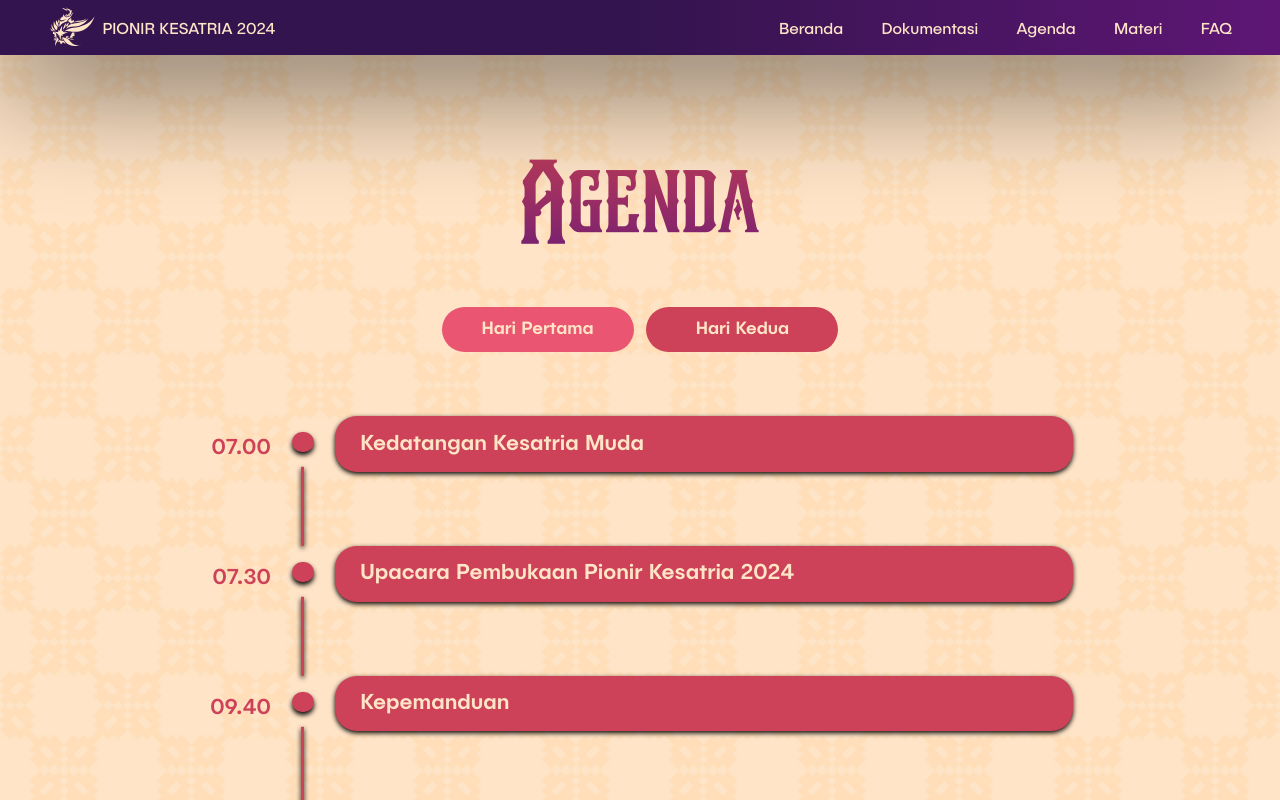
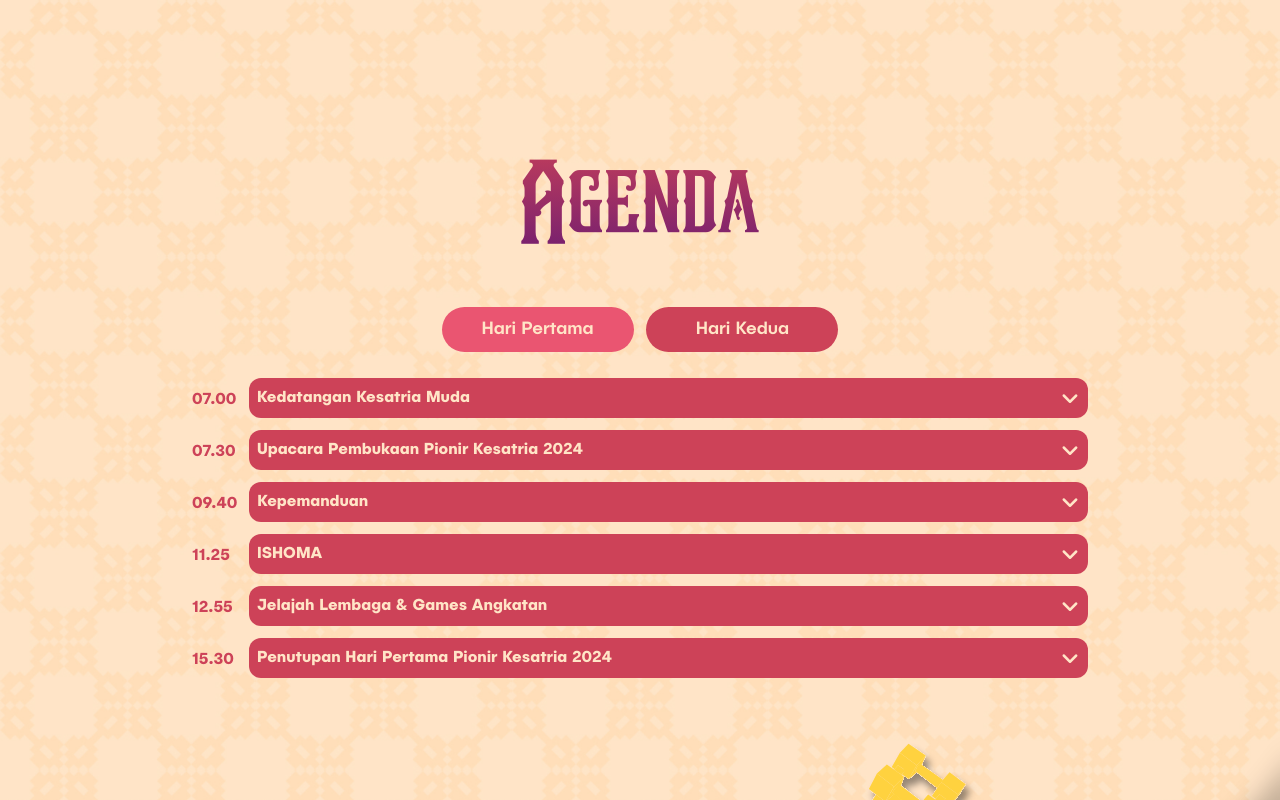
Before and after one commit to kesatriaugm2024/fe-pionirkesatria-2024, a Next.js app: page /agenda in a window 1280 px wide. Shown: the top 800 px of the page. Built offline with nearby package versions, Linux system fonts and the light colour scheme.

Commit message:
Fix agenda

```diff
--- a/src/app/agenda/page.tsx
+++ b/src/app/agenda/page.tsx
@@ -1,10 +1,10 @@
 "use client";
-import { useState } from "react";
-import { Day1 } from "@/app/agenda/rundown/day1";
-import { Day2 } from "@/app/agenda/rundown/day2";
-import Image from "next/image";
+import { useState, useEffect } from "react";
+import Day from "@/app/agenda/rundown/day";
+import dataDay1 from "@/app/agenda/rundown/day1.json";
+import dataDay2 from "@/app/agenda/rundown/day2.json";
 import Footer from "@/components/layout/footer";
-// import AOS from "aos";
+import AOS from "aos";
 
 const BUTTONOPTION = [
   {
@@ -27,6 +27,10 @@ export default function Agenda() {
   function handleDay2() {
     setActivePage("Day2");
   }
+
+  useEffect(() => {
+    AOS.init();
+  }, []);
 
   return (
     <>
@@ -52,8 +56,8 @@ export default function Agenda() {
         </div>
 
         <div className="py-[1vw]">
-          {activePage == "Day1" && <Day1 />}
-          {activePage == "Day2" && <Day2 />}
+          {activePage == "Day1" && <Day data={dataDay1} />}
+          {activePage == "Day2" && <Day data={dataDay2} />}
         </div>
       </main>
       <Footer />
--- a/src/app/agenda/rundown/day2.tsx
+++ b/src/app/agenda/rundown/day.tsx
@@ -1,17 +1,14 @@
 "use client";
 import { useState } from "react";
-import AOS from "aos";
 import "aos/dist/aos.css";
-import dataDay2 from "@/app/agenda/rundown/day2.json";
-import Image from "next/image";
 
-export const Day2 = () => {
+export default function Day({ data }: any) {
   return (
     <div
       data-aos="fade-up"
       className="mx-auto flex w-[90%] flex-col items-center gap-3 sm:w-[70%] lg:max-w-[700px] xl:max-w-[900px]"
     >
-      {dataDay2.map((item, index) => {
+      {data.map((item: any, index: number) => {
         return (
           <AgendaItem
             key={index}
@@ -23,7 +20,7 @@ export const Day2 = () => {
       })}
     </div>
   );
-};
+}
 
 interface AgendaItemProps {
   time: string;
@@ -45,10 +42,6 @@ const AgendaItem: React.FC<AgendaItemProps> = ({ time, agenda, desc }) => {
       >
         {time}
       </div>
-      {/* Buletan */}
-      {/* <div
-        className={`mt-2 h-[15px] w-[15px] rounded-full rounded-t-full ${state ? "bg-[#EA5571]" : "bg-[#CD4258]"}`}
-      ></div> */}
 
       <div className="w-full">
         <div
--- a/src/app/agenda/rundown/day1.tsx
+++ /dev/null
@@ -1,227 +0,0 @@
-"use client";
-import {useEffect, useState } from "react";
-import AOS from 'aos';
-import 'aos/dist/aos.css';
-
-const RUNDOWN = [
-  {
-    time: "07.00",
-    agenda: "Kedatangan Kesatria Muda",
-    deskripsi: "Kesatria Muda tiba di area Tugu Teknik dan melakukan pengecekan atribut serta persiapan awal Pionir Kesatria 2024.",
-  },
-  {
-    time: "07.30",
-    agenda: "Upacara Pembukaan Pionir Kesatria 2024",
-    deskripsi: "Upacara Pembukaan dimulai dengan berbagai sambutan, iring-iringan serta perkenalan dengan pihak dekanat dan sesi seremonial untuk penyambutan Kesatria Muda.",
-  },
-  {
-    time: "09.40",
-    agenda: "Kepemanduan",
-    deskripsi : "Kegiatan belajar di dalam kelas yang dipimpin oleh pemandu, mencakup penjelasan modul, diskusi kelompok, dan presentasi hasil diskusi.",
-  },
-  {
-    time: "11.25",
-    agenda: "ISHOMA",
-    deskripsi: "Kesatria Muda dapat melakukan Istirahat, Sholat, dan Makan.",
-  },
-  {
-    time: "12.55",
-    agenda: "Jelajah Lembaga & Games Angkatan",
-    deskripsi: "Kegiatan pengenalan setiap fasilitas, departemen, serta BSO dan KM/HM yang ada di Fakultas Teknik Universitas Gadjah Mada, yang akan ditutup dengan penyusunan games angkatan.",
-  },
-  {
-    time: "15.30",
-    agenda: "Penutupan Hari Pertama Pionir Kesatria 2024",
-    deskripsi: "Penutupan rangkaian acara hari pertama dengan seremonial Supersonik dan apresiasi dari Koordinator Umum, serta pemutaran anthem sebelum Kesatria Muda pulang.",
-  },
-];
-
-const Timeline = ({item, index} : {item:any, index:number}) => {
-  const [isOpen, setIsOpen] = useState(false)
-
-  function handleOpen(){
-    setIsOpen(!isOpen)
-  }
-  return(
-    <div
-
-    key={index}
-    className="flex justify-center gap-x-[1vw]"
-    onClick={handleOpen}
-    >
-      <div
-      className={
-         `font-publica-sans font-medium text-[1.7vw] pt-[1.25vw] text-right w-[5vw] transition-colors duration-300 ease-linear ${isOpen ? "text-[#EA5571]" : "text-[#CD4258]"}`
-        // "font-publica-sans font-medium text-[1.7vw] pt-[1.25vw] text-right w-[5vw]" + (isOpen?" text-[#EA5571]":" text-[#CD4258]")
-      }
-      >
-        {item.time}
-      </div>
-      <div
-      className="flex flex-col w-[3vw] items-center gap-y-[0.2vw] pt-[1.25vw]"
-      >
-        <div
-        className={
-          `w-[1.7vw] h-[2vw] rounded-full drop-shadow-[0_0.3vw_0.2vw_#000000] transition-colors duration-300 ease-linear ${isOpen ? "bg-[#EA5571]" : "bg-[#CD4258]"}`
-          // "w-[1.7vw] h-[2vw] rounded-full bg-[#CD4258] drop-shadow-[0_0.3vw_0.2vw_#000000]" + (isOpen?" bg-[#EA5571]":" bg-[#CD4258]")
-        }
-        />
-        <div
-        className={"min-h-[5.7vw] h-full translate-y-[1vw] w-[0.2vw] bg-[#CD4258] drop-shadow-[0_0.2vw_0.2vw_#000000]" + (RUNDOWN.length-1 == index?" hidden": "") + (isOpen?" bg-[#EA5571]":" bg-[#CD4258]")}
-        />
-        {/* <div
-        className={"bottom-0 translate-y-[vw] h-[1.2vw] w-[0.2vw] bg-[#CD4258] drop-shadow-[0_0.2vw_0.2vw_#000000]" + (RUNDOWN.length-1 == index?" hidden": "")}
-        /> */}
-      </div>
-      <div
-
-      className={"w-[57.7vw] h-fit py-[0.9vw] items-center px-[2vw] font-publica-sans font-medium text-[1.7vw] rounded-[1.7vw] text-[#FFE5C7] ease-linear drop-shadow-[0_0.2vw_0.2vw_#000000] flex-shrink-0 duration-300 cursor-pointer" + (isOpen?" min-h-[12.7vw] bg-[#EA5571]":" bg-[#CD4258]")}
-      >
-        <p>{item.agenda}</p>
-        <div
-            className={
-              `text-[#FFE5C7] font-light text-[1.25vw] transition-[max-height] duration-300 ease-linear overflow-hidden
-              ${isOpen ? "max-h-[100px]" : "max-h-0 !p-0 !pt-0"}`
-              // "text-[#FFE5C7] font-light text-[1.25vw] pt-5 transition-[grid-template-rows] duration-200 translate-y-[-15px] drop-shadow-lg grid select-none " +
-              // (isOpen ? "grid-rows-[1fr]" : "grid-rows-[0fr] !p-0 !pt-0")
-            }
-          >
-            <p className="overflow-hidden w-full text-justify">{item.deskripsi}</p>
-          </div>
-      </div>
-
-    </div>
-  )
-}
-
-//Kalo mau ngeubah jeda di sumbu y, ubah atribut gap-y-[2vw] menjadi gap-y-[0.5vw]
-export const Day1 = () => {
-  useEffect(() => {
-    AOS.init();
-  }, []);
-
-  return(
-    <div
-    data-aos="fade-up"
-    className="flex flex-col gap-y-[1vw] py-[3vw]">
-      {RUNDOWN.map((item, index) =>(
-        <Timeline
-        item={item}
-        index={index}
-        key={index}/>
-      ))}
-    </div>
-  )
-}
-
-// interface RundownItem {
-//   time: string;
-//   agenda: string;
-//   deskripsi: string;
-// }
-
-// export const Day1 = () => {
-//   const [activeIndex, setActiveIndex] = useState<number | null>(null);
-//   const RUNDOWN: RundownItem[] = [
-//     {
-//       time: "07.00",
-//       agenda: "Kedatangan Kesatria Muda",
-//       deskripsi: "Kesatria Muda tiba di area Tugu Teknik dan melakukan pengecekan atribut serta persiapan awal Pionir Kesatria 2024.",
-//     },
-//     {
-//       time: "07.30",
-//       agenda: "Upacara Pembukaan Pionir Kesatria 2024",
-//       deskripsi: "Upacara Pembukaan dimulai dengan berbagai sambutan, irring-iringan serta perkenalan dengan pihak dekanar dan sesi seremonial untuk penyambutan Kesatria Muda.",
-//     },
-//     {
-//       time: "09.40",
-//       agenda: "Kepemanduan",
-//       deskripsi : "Kegiatan belajar di dalam kelas yang dipimpin oleh pemandu, mencakup penjelasan modul, diskusi kelompok, dan presentasi hasil diskusi.",
-//     },
-//     {
-//       time: "11.25",
-//       agenda: "ISHOMA",
-//       deskripsi: "Kesatria Muda dapat melakukan Istirahat, Sholat, dan Makan.",
-//     },
-//     {
-//       time: "12.55",
-//       agenda: "Jelajah Lembaga & Games Angkatan",
-//       deskripsi: "Kegiatan pengenalan setiap fasilitas, departemen, serta BSO dan KM/HM yang ada di Fakultas Teknik Universitas Gadjah Mada, yang akan ditutup dengan penyusunan games angkatan.",
-//     },
-//     {
-//       time: "15.30",
-//       agenda: "Penutupan Hari Pertama Pionir Kesatria 2024",
-//       deskripsi: "Penutupan rangkaian acara hari pertama dengan seremonial Supersonik dan apresiasi dari Koordinator Umum, serta pemutaran anthem sebelum Kesatria Muda pulang.",
-//     },
-//   ];
-
-//   return (
-//     <div
-//       data-aos="fade-up"
-//       className="flex flex-col gap-3 w-[90%] sm:w-[70%] mx-auto lg:max-w-[700px] xl:max-w-[900px] items-center"
-//     >
-//       {RUNDOWN.map((item, index) => {
-//         return (
-//           <AgendaItem
-//             key={index}
-//             time={item.time}
-//             agenda={item.agenda}
-//             desc={item.deskripsi}
-//           />
-//         );
-//       })}
-//     </div>
-//   );
-// };
-
-// interface AgendaItemProps {
-//   time: string;
-//   agenda: string;
-//   desc: string;
-// }
-
-// const AgendaItem: React.FC<AgendaItemProps> = ({ time, agenda, desc }) => {
-//   const [state, setState] = useState<boolean>(false);
-//   return (
-//     <div className="flex w-full flex-col sm:flex-row font-creato items-start xs:justify-start xs:items-start sm:gap-3 cursor-pointer">
-//       <div className={`w-12 mt-1 font-publica-sans font-bold ${state ? 'text-[#EA5571]' : 'text-[#CD4258]'}`}>
-//         {time}
-//       </div>
-//       <div className={`w-[15px] h-[15px] mt-2 rounded-t-full rounded-b-full ${state ? 'bg-[#EA5571]' : 'bg-[#CD4258]'}`}>
-
-//       </div>
-//       {/* <div className={`p-2 text-center flex-shrink-0 h-[40px] w-full sm:w-[150px] md:w-[173px] text-neutral-100 rounded-t-xl sm:rounded-xl drop-shadow-lg ${state ? 'bg-[#EA5571]' : 'bg-[#CD4258]'}`}> */}
-//         {/* {time} */}
-//       {/* </div> */}
-
-
-//       <div
-//         className="w-full"
-//         onClick={() => {
-//           setState(!state);
-//         }}
-//       >
-//         <div className={`w-full text-[#FFE5C7] rounded-b-xl sm:rounded-xl xs:flex xs:flex-col relative z-[1] ${state ? 'bg-[#EA5571]' : 'bg-[#CD4258]'}`}>
-//           <div className="relative w-full p-2 flex xs:flex-row justify-between font-normal items-center select-none">
-//             <p className="w-max font-bold">{agenda}</p>
-//             <img
-//               className={
-//                 "h-[10px] duration-200 flex-shrink-0 " + (state ? "rotate-0" : "rotate-180")
-//               }
-//               src="/icon-up.png"
-//               alt=""
-//             />
-//           </div>
-//         </div>
-//         <div
-//           className={
-//             "bg-[#EA5571] rounded-b-xl text-[#FFE5C7] p-2 pt-5 transition-[grid-template-rows] duration-200 translate-y-[-15px] drop-shadow-lg grid select-none " +
-//             (state ? "grid-rows-[1fr]" : "grid-rows-[0fr] !p-0 !pt-0")
-//           }
-//         >
-//           <p className="overflow-hidden w-full text-justify">{desc}</p>
-//         </div>
-//       </div>
-//     </div>
-//   );
-// };
--- a/src/app/layout.tsx
+++ b/src/app/layout.tsx
@@ -25,7 +25,7 @@ export default function RootLayout({
           " z-[-10] bg-pattern-ungu-kesat bg-[size:25%] bg-repeat"
         }
       >
-        <Navbar />
+        {/* <Navbar /> */}
         <Providers>{children}</Providers>
       </body>
     </html>
```
